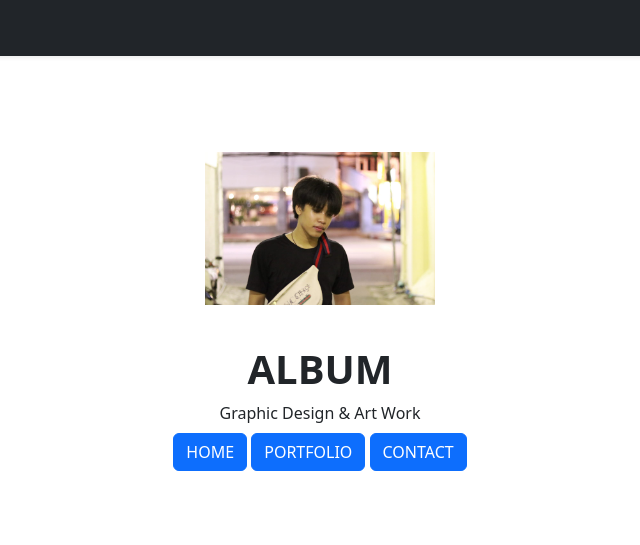
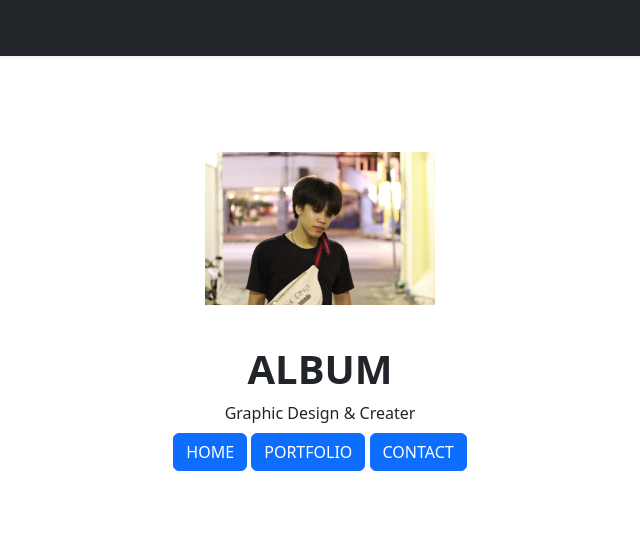
Before and after one commit to Thanawat65/Thanawat-Sangchai, a plain HTML site: page portfolio.html in a window 1280 px wide. Shown: the top 545 px of the page, 320-960 px from the left. Drawn offline with nearby package versions, Linux system fonts and the light colour scheme.

Commit message:
Update portfolio.html

```diff
--- a/portfolio.html
+++ b/portfolio.html
@@ -127,7 +127,7 @@
           <br>
 
           <h1 class="fw-bold">ALBUM</h1>
-          Graphic Design & Art Work
+          Graphic Design & Creater
           <p>
             <a href="index.html" class="btn btn-primary my-2">HOME</a>
             <a href="portfolio.html" class="btn btn-primary my-2">PORTFOLIO</a>
```
